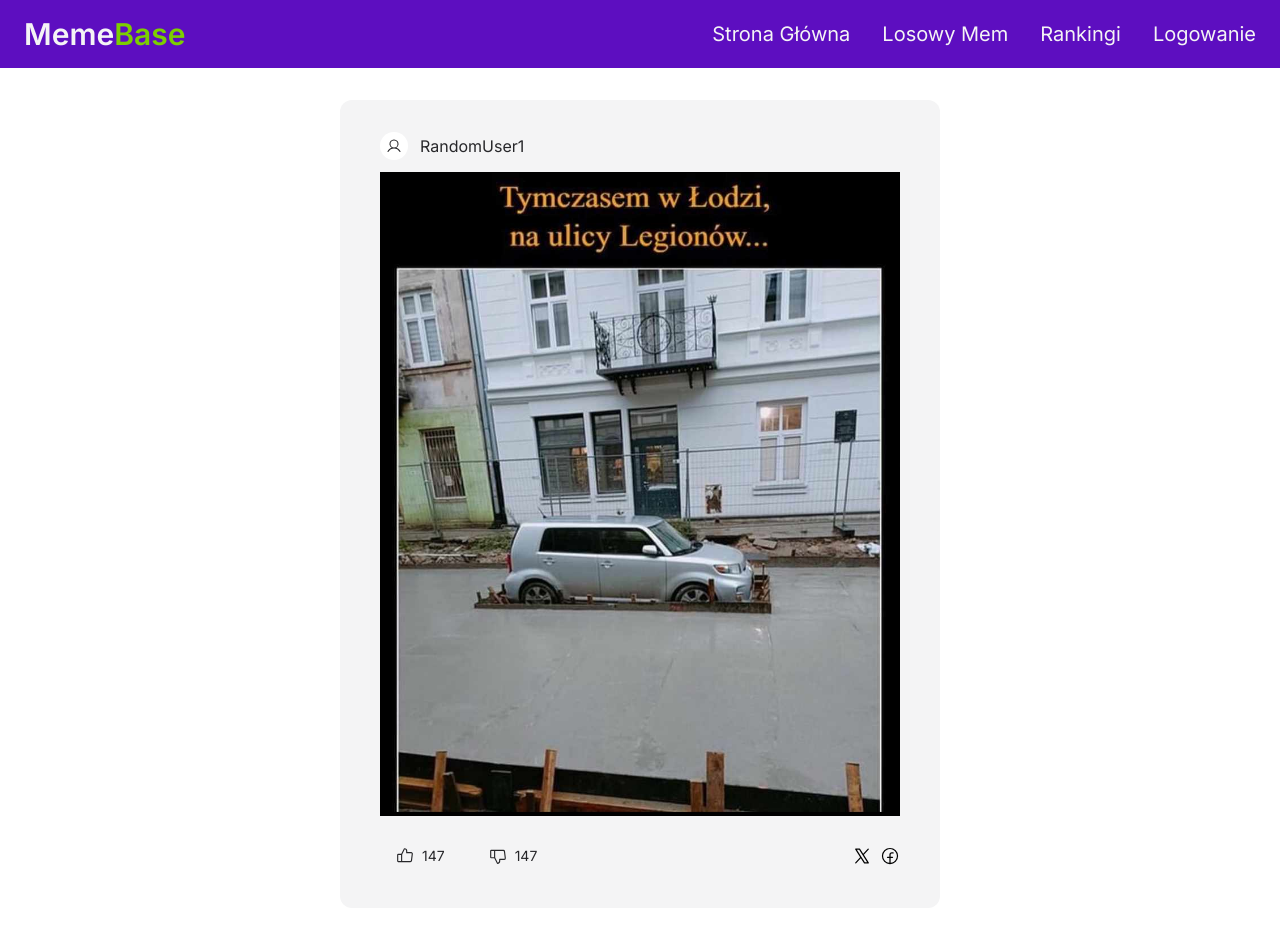
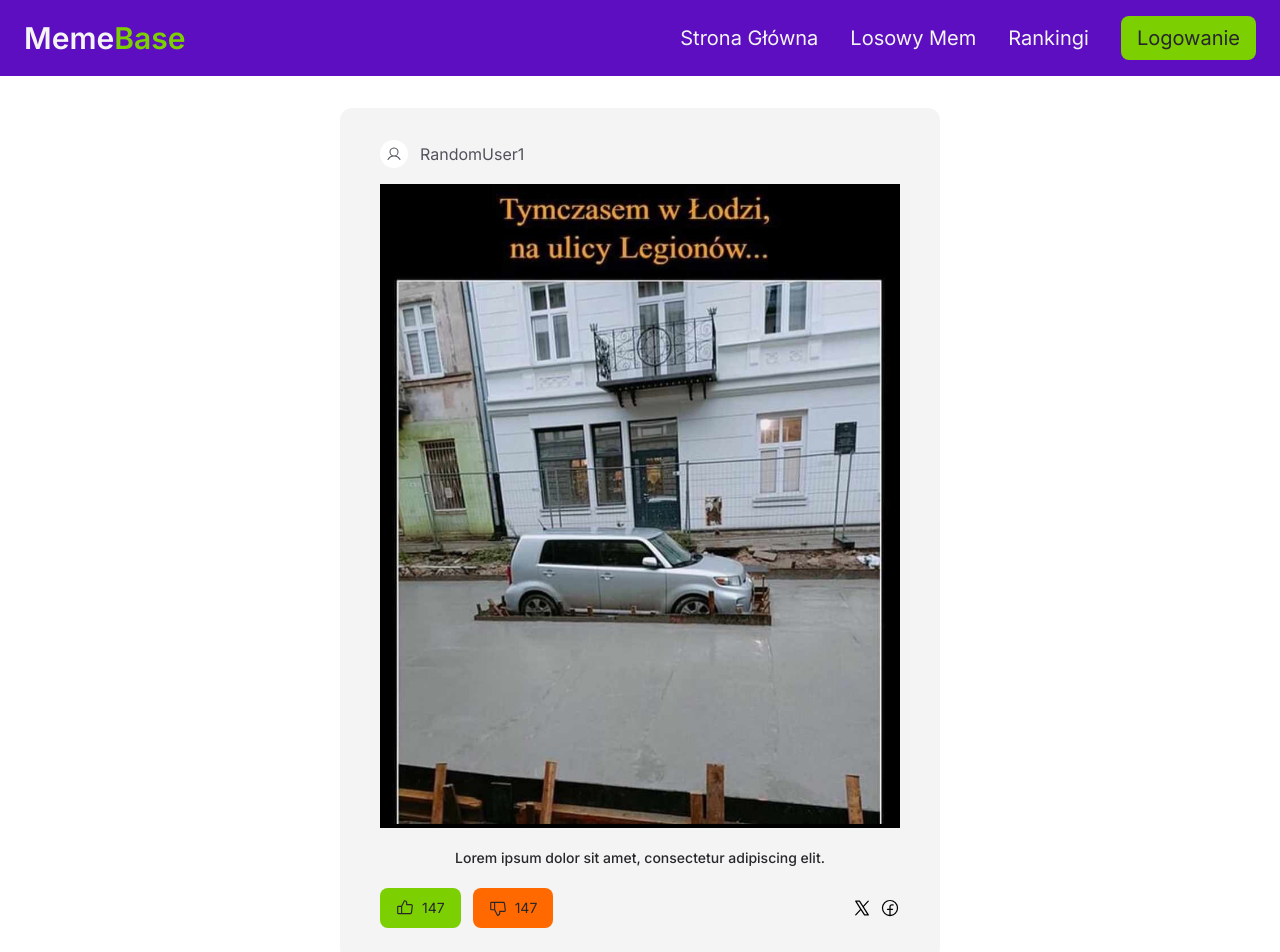
Before and after one commit to iProXDPL/MemeBase-PAW-TR, a React (Vite) app: page / in a window 1280 px wide. Shown: the top 952 px of the page. Built offline with nearby package versions, Linux system fonts and the light colour scheme.

Commit message:
naglowek i wyswietlanie mema

```diff
--- a/src/App.jsx
+++ b/src/App.jsx
@@ -1,5 +1,4 @@
 import AppLayout from "./ui/AppLayout";
-import Header from "./ui/Header";
 
 function App() {
   return (
--- a/src/features/memes/ButtonVote.jsx
+++ b/src/features/memes/ButtonVote.jsx
@@ -5,9 +5,11 @@ function ButtonVote({ type, votesQuantity }) {
 
   return (
     <button
-      className={`flex items-center gap-2 bg-${
-        isVoteUp ? "lime" : "orange"
-      }-500 min-[480px]:py-2.5 min-[480px]:px-4 py-1.5 px-2 rounded-lg cursor-pointer`}
+      className={`flex items-center gap-2 min-[480px]:py-2.5 min-[480px]:px-4 py-1.5 px-2 rounded-lg cursor-pointer ${
+        isVoteUp
+          ? "bg-lime-500 hover:bg-lime-600"
+          : "bg-orange-500 hover:bg-orange-600"
+      } transition-all duration-300`}
     >
       {isVoteUp ? <ThumbsUp /> : <ThumbsDown />}
       <span className="text-xs min-[480px]:text-sm">{votesQuantity}</span>
--- a/src/features/memes/DisplayMemeAuthor.jsx
+++ b/src/features/memes/DisplayMemeAuthor.jsx
@@ -2,11 +2,11 @@ import { User } from "@phosphor-icons/react";
 
 function DisplayMemeAuthor() {
   return (
-    <div className="flex items-center gap-1.5 sm:gap-3 min-[480px]:text-sm text-xs sm:text-base">
+    <div className="text-zinc-600 flex items-center gap-1.5 sm:gap-3 min-[480px]:text-sm text-xs sm:text-base">
       <div className="bg-white flex items-center p-1.5 rounded-full">
-        <User color="#27272A" />
+        <User />
       </div>
-      <p className="text-zinc-800 ">RandomUser1</p>
+      <p className=" ">RandomUser1</p>
     </div>
   );
 }
--- a/src/features/memes/MemeCard.jsx
+++ b/src/features/memes/MemeCard.jsx
@@ -1,16 +1,18 @@
 import Card from "../../ui/Card";
 import DisplayMemeAuthor from "./DisplayMemeAuthor";
-import memeUrl from "../../images/Meme.png";
 import MemeActions from "./MemeActions";
 
-function MemeCard() {
+function MemeCard({ textMeme, memeUrl }) {
   return (
     <div className="md:max-w-[600px] sm:w-10/12 w-full m-auto">
       <Card>
         <DisplayMemeAuthor />
-        <div className="py-3 m-auto">
+        <div className="sm:py-4 py-2 m-auto">
           <img src={memeUrl} className="m-auto" />
         </div>
+        <p className="sm:text-sm text-xs text-zinc-800 text-center mb-5 mt-1 font-medium">
+          {textMeme}
+        </p>
         <MemeActions />
       </Card>
     </div>
--- a/src/pages/MainPage.jsx
+++ b/src/pages/MainPage.jsx
@@ -1,11 +1,16 @@
 import MemeCard from "../features/memes/MemeCard";
+import memeUrl1 from "../images/Meme.png";
+import memeUrl2 from "../images/image.png";
 
 function MainPage() {
   return (
-    <div className="py-8 px-6 flex flex-col gap-12 ">
-      <MemeCard />
-      <MemeCard />
-      <MemeCard />
+    <div className="py-8 px-6 flex flex-col sm:gap-12 gap-6 ">
+      <MemeCard
+        memeUrl={memeUrl1}
+        textMeme="Lorem ipsum dolor sit amet, consectetur adipiscing elit."
+      />
+      <MemeCard memeUrl={memeUrl2} />
+      <MemeCard memeUrl={memeUrl1} />
     </div>
   );
 }
--- /dev/null
+++ b/src/ui/Button.jsx
@@ -0,0 +1,12 @@
+function Button({ color, children }) {
+  const base =
+    "inline-block py-2 px-4 rounded-lg cursor-pointer transition-all duration-300";
+
+  const styles = {
+    green: base + " bg-lime-500 text-zinc-800 hover:bg-lime-600",
+  };
+
+  return <button className={styles[color.toLowerCase()]}>{children}</button>;
+}
+
+export default Button;
--- a/src/ui/Header.jsx
+++ b/src/ui/Header.jsx
@@ -1,4 +1,5 @@
 import { List, User, X } from "@phosphor-icons/react";
+import Button from "./Button";
 
 function Header() {
   return (
@@ -8,18 +9,18 @@ function Header() {
           Meme<span className="text-lime-500">Base</span>
         </a>
       </p>
-      <ul className="flex items-center gap-8">
-        <li className="hidden md:block text-xl">
+      <ul className="flex items-center gap-8 ">
+        <li className="hidden md:block text-xl hover:text-zinc-400 transition-colors duration-300">
           <a href="#">Strona Główna</a>
         </li>
-        <li className="hidden md:block text-xl">
+        <li className="hidden md:block text-xl hover:text-zinc-400 transition-colors duration-300">
           <a href="#">Losowy Mem</a>
         </li>
-        <li className="hidden md:block text-xl">
+        <li className="hidden md:block text-xl hover:text-zinc-400 transition-colors duration-300">
           <a href="#">Rankingi</a>
         </li>
         <li className="hidden md:block text-xl">
-          <a href="#">Logowanie</a>
+          <Button color="green">Logowanie</Button>
         </li>
         <li className="hidden">
           <User
```
Also changed, not shown: src/images/image.png (added).
